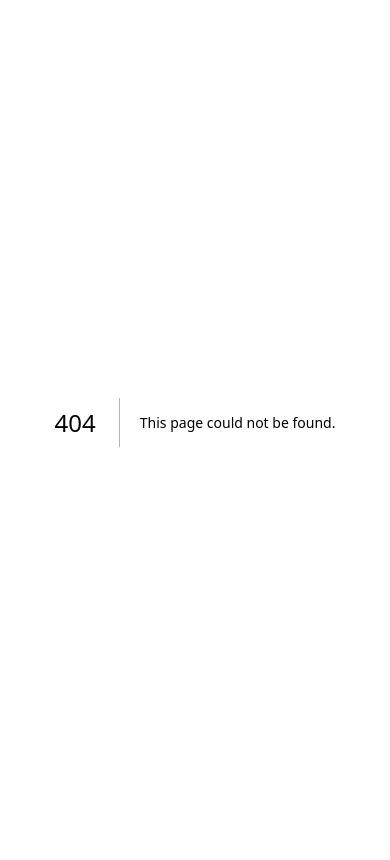
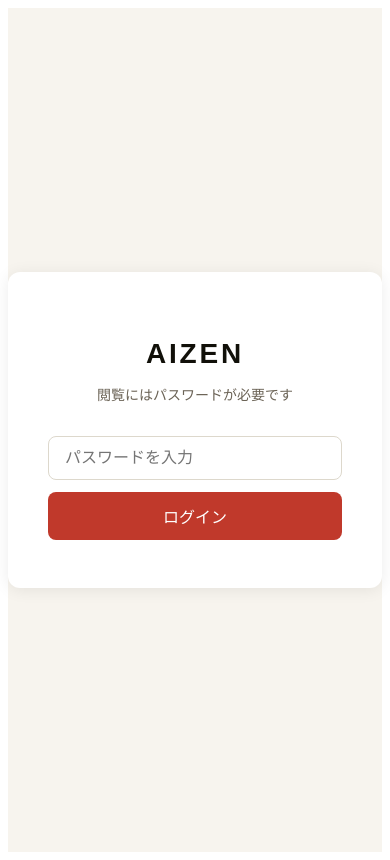
Before and after one commit to sutefu23/aizen, a Next.js app: page /login in a window 390 px wide. Before the commit this address had no page. Built offline with nearby package versions, Linux system fonts and the light colour scheme.

Commit message:
Replace Basic auth with cookie-based login form for iPhone compatibility

```diff
--- /dev/null
+++ b/app/api/login/route.ts
@@ -0,0 +1,27 @@
+import { NextRequest, NextResponse } from "next/server";
+
+const AUTH_PASSWORD = process.env.AUTH_PASSWORD || "aizen";
+const AUTH_TOKEN = process.env.AUTH_TOKEN || "aizen-secret-token";
+const AUTH_COOKIE_NAME = "aizen-auth";
+
+export async function POST(request: NextRequest) {
+  const body = await request.json();
+  const { password } = body;
+
+  if (password !== AUTH_PASSWORD) {
+    return NextResponse.json({ error: "パスワードが違います" }, { status: 401 });
+  }
+
+  const redirectTo = body.redirectTo || "/release/";
+  const response = NextResponse.json({ success: true, redirectTo });
+
+  response.cookies.set(AUTH_COOKIE_NAME, AUTH_TOKEN, {
+    httpOnly: true,
+    secure: true,
+    sameSite: "lax",
+    path: "/",
+    maxAge: 60 * 60 * 24 * 30, // 30日間
+  });
+
+  return response;
+}
--- /dev/null
+++ b/app/login/page.tsx
@@ -0,0 +1,128 @@
+"use client";
+
+import { useState } from "react";
+import { useSearchParams } from "next/navigation";
+import { Suspense } from "react";
+
+function LoginForm() {
+  const searchParams = useSearchParams();
+  const from = searchParams.get("from") || "/release/";
+  const [password, setPassword] = useState("");
+  const [error, setError] = useState("");
+  const [loading, setLoading] = useState(false);
+
+  const handleSubmit = async (e: React.FormEvent) => {
+    e.preventDefault();
+    setError("");
+    setLoading(true);
+
+    try {
+      const res = await fetch("/api/login", {
+        method: "POST",
+        headers: { "Content-Type": "application/json" },
+        body: JSON.stringify({ password, redirectTo: from }),
+      });
+
+      const data = await res.json();
+
+      if (res.ok) {
+        window.location.href = data.redirectTo;
+      } else {
+        setError(data.error);
+      }
+    } catch {
+      setError("エラーが発生しました");
+    } finally {
+      setLoading(false);
+    }
+  };
+
+  return (
+    <div style={styles.container}>
+      <div style={styles.card}>
+        <h1 style={styles.title}>AIZEN</h1>
+        <p style={styles.subtitle}>閲覧にはパスワードが必要です</p>
+        <form onSubmit={handleSubmit}>
+          <input
+            type="password"
+            value={password}
+            onChange={(e) => setPassword(e.target.value)}
+            placeholder="パスワードを入力"
+            style={styles.input}
+            autoFocus
+          />
+          {error && <p style={styles.error}>{error}</p>}
+          <button type="submit" disabled={loading} style={styles.button}>
+            {loading ? "確認中..." : "ログイン"}
+          </button>
+        </form>
+      </div>
+    </div>
+  );
+}
+
+export default function LoginPage() {
+  return (
+    <Suspense>
+      <LoginForm />
+    </Suspense>
+  );
+}
+
+const styles: Record<string, React.CSSProperties> = {
+  container: {
+    minHeight: "100vh",
+    display: "flex",
+    alignItems: "center",
+    justifyContent: "center",
+    background: "#f7f4ee",
+    fontFamily: "'Noto Sans JP', sans-serif",
+  },
+  card: {
+    background: "#fff",
+    padding: "48px 40px",
+    borderRadius: "12px",
+    boxShadow: "0 2px 16px rgba(0,0,0,0.08)",
+    width: "100%",
+    maxWidth: "380px",
+    textAlign: "center" as const,
+  },
+  title: {
+    fontSize: "28px",
+    fontWeight: 700,
+    color: "#111009",
+    marginBottom: "8px",
+    letterSpacing: "0.1em",
+  },
+  subtitle: {
+    fontSize: "14px",
+    color: "#6b6356",
+    marginBottom: "32px",
+  },
+  input: {
+    width: "100%",
+    padding: "12px 16px",
+    fontSize: "16px",
+    border: "1px solid #ddd8cc",
+    borderRadius: "8px",
+    outline: "none",
+    boxSizing: "border-box" as const,
+    marginBottom: "12px",
+  },
+  error: {
+    color: "#c0392b",
+    fontSize: "13px",
+    marginBottom: "12px",
+  },
+  button: {
+    width: "100%",
+    padding: "12px",
+    fontSize: "16px",
+    fontWeight: 500,
+    color: "#fff",
+    background: "#c0392b",
+    border: "none",
+    borderRadius: "8px",
+    cursor: "pointer",
+  },
+};
```
Also changed, not shown: middleware.ts (+17 -20 lines).
